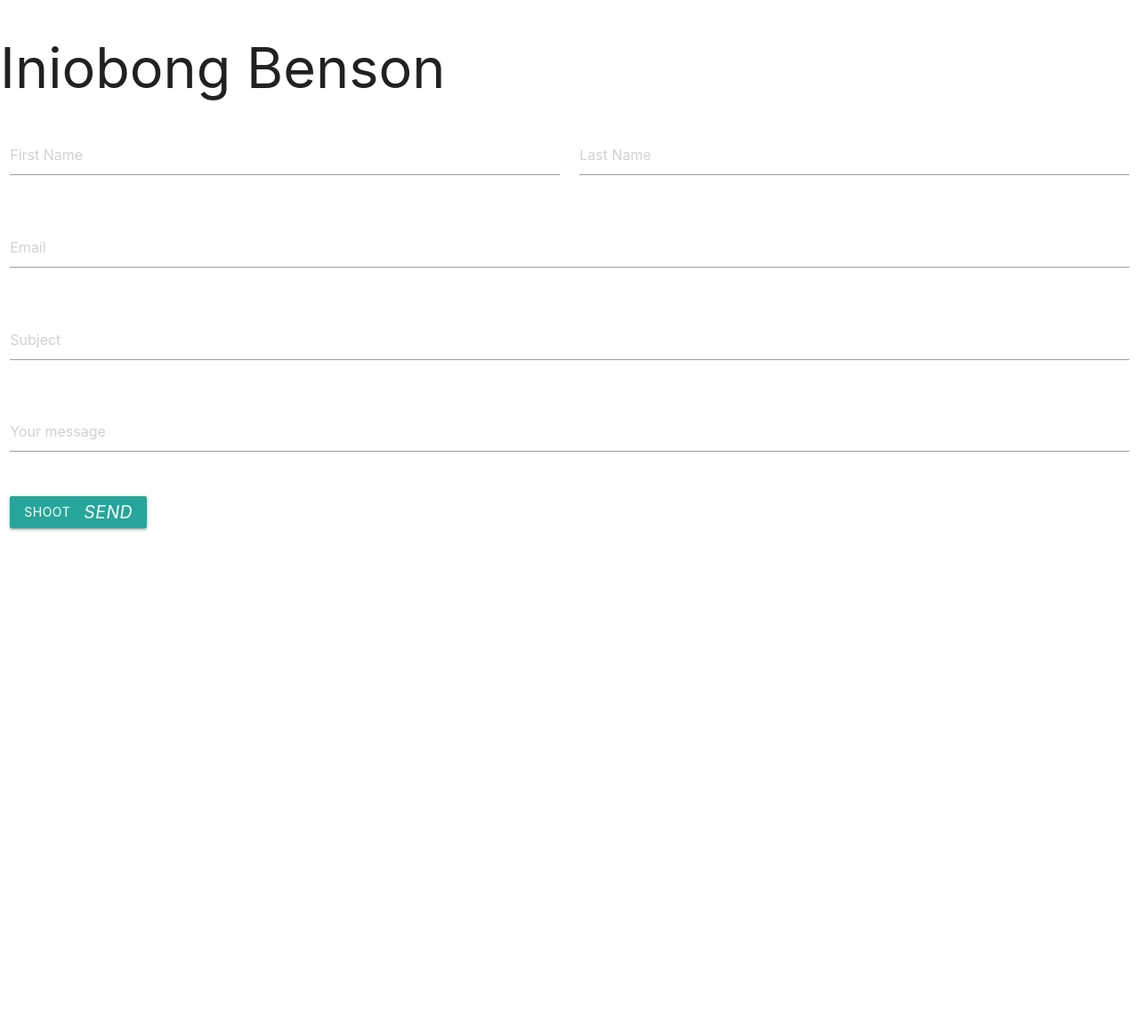
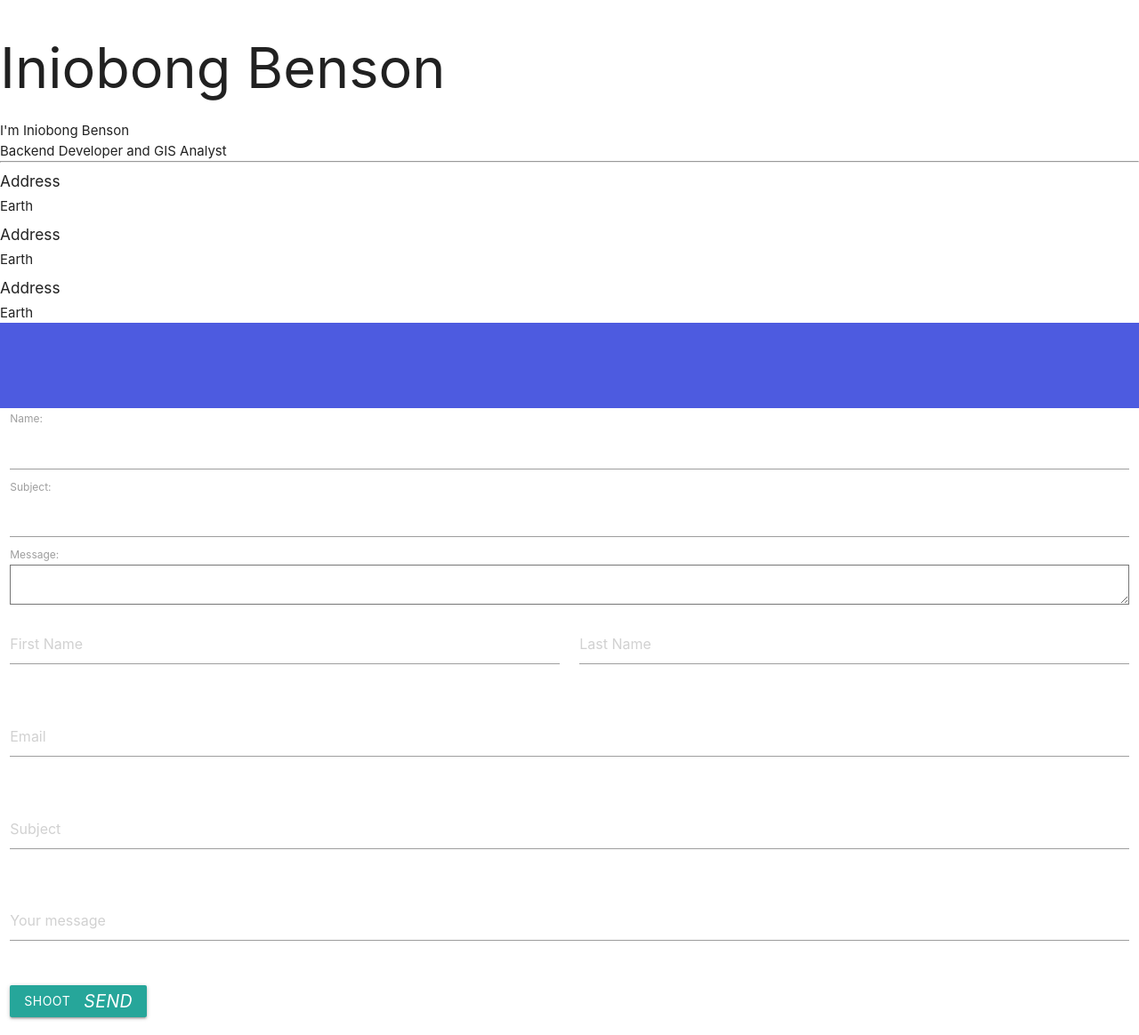
Before and after one commit to linibensonjr/HNGi8, a Django app: template portfolio/templates/index.html in a window 1280 px wide. Shown: the whole page at 89% size. Before the commit the page ends 597 px from the top, so only its background shows below. Run offline with Django 3.2, Linux system fonts and the light colour scheme; the template is opened without the code that fills it: values that come from a table or form of the project are taken from there, others are empty.

Commit message:
add form

```diff
--- /dev/null
+++ b/portfolio/forms.py
@@ -0,0 +1,7 @@
+from django import forms
+
+class contactMe(forms.Form):
+    name = forms.CharField(max_length=100)
+    email = forms.EmailField
+    subject = forms.CharField(max_length=200)
+    message = forms.CharField(widget=forms.Textarea)
--- /dev/null
+++ b/portfolio/static/main.css
@@ -0,0 +1,13 @@
+* {
+    margin: 0;
+    padding: 0;
+}
+
+.social {
+    background-color: rgb(77, 91, 224);
+    height: 12vh;
+}
+
+/* .row {
+    display: none;
+} */
--- a/portfolio/templates/index.html
+++ b/portfolio/templates/index.html
@@ -1,3 +1,4 @@
+{% load static %}
 <!DOCTYPE html>
 <html lang="en">
 <head>
@@ -6,20 +7,34 @@
     <meta name="viewport" content="width=device-width, initial-scale=1.0">
     <title>Iniobong Benson</title>
     <link rel="stylesheet" href="https://cdnjs.cloudflare.com/ajax/libs/materialize/1.0.0/css/materialize.min.css">
+    <link rel="stylesheet" href="{% static 'main.css' %}">
 
 </head>
 <body>
     <h1>Iniobong Benson</h1>
 
+
+    <div class="details">
       <div class="circle"></div>
-<div class="details">
-
+      <p>I'm <span>Iniobong Benson</span></p>
+      <p>Backend Developer and GIS Analyst</p>
+      <hr>
+      <h6>Address</h6>
+      <p>Earth</p>
+      <h6>Address</h6>
+      <p>Earth</p>
+      <h6>Address</h6>
+      <p>Earth</p>
     </div>
 
 
+
+    <div class="social">
+    </div>
        <div class="row">
     <form class="col s12 contact" action="" method="POST">
         {% csrf_token %}
+        {{ form.as_p }}
         <div class="row">
         <div class="input-field col s6">
           <input name="first_name" placeholder="First Name" type="text" class="validate">
@@ -53,6 +68,7 @@
       </div>
 
 
+
         <button class="btn waves-effect waves-light" type="submit" name="action">Shoot
             <i class="material-icons right">send</i>
         </button>
@@ -61,5 +77,8 @@
   </div>
 
 
+
+
+
 </body>
 </html>
```
Also changed, not shown: portfolio/views.py (+12 -21 lines). Lines whose indentation alone changed are shown as unchanged.
